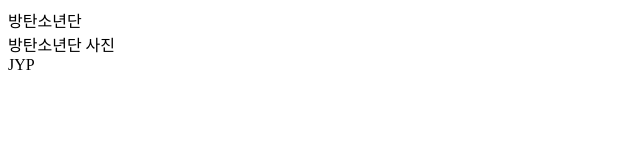
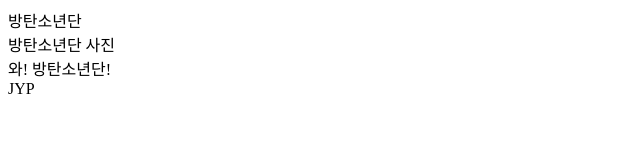
Before and after one commit to cnu2019team10/my-git-project, a plain HTML site: page index.html in a window 1280 px wide. Shown: the whole page, without its empty margins (0-640 px from the left). Drawn offline with Linux system fonts and the light colour scheme.

Commit message:
add body

```diff
--- a/index.html
+++ b/index.html
@@ -1,5 +1,6 @@
 <html>
 	<head>방탄소년단</head>
 <div>방탄소년단 사진</div>
+<body>와! 방탄소년단!</body>
 <footer>JYP</footer>
 </html>
```
